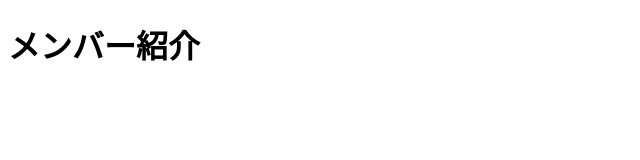
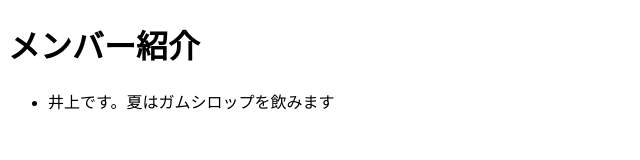
Before and after one commit to Sora3352/Hello, a plain HTML site: page index.html in a window 1280 px wide. Shown: the whole page, without its empty margins (0-640 px from the left). Drawn offline with Linux system fonts and the light colour scheme.

Commit message:
Update index.html

```diff
--- a/index.html
+++ b/index.html
@@ -8,6 +8,7 @@
 <body>
     <h1>メンバー紹介</h1>
     <ul>
+        <li>井上です。夏はガムシロップを飲みます</li>
 
 
 
```
